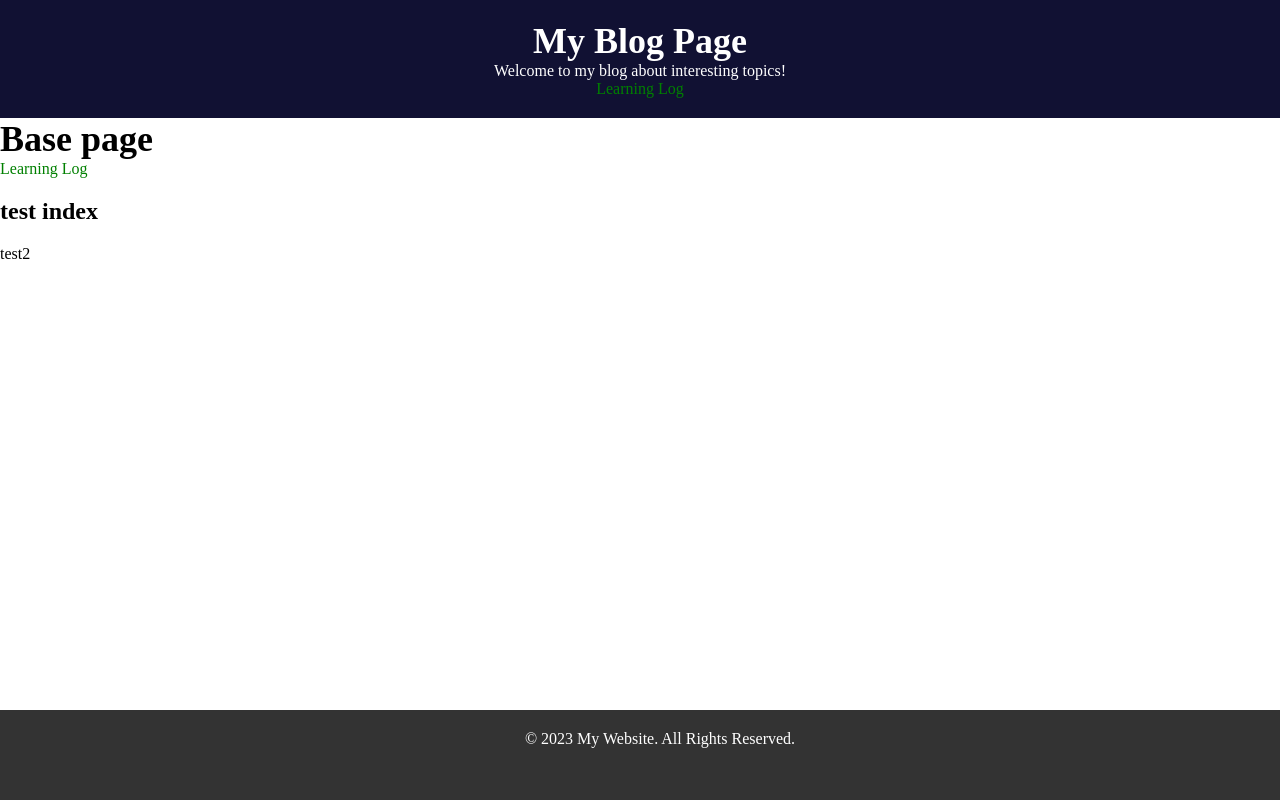
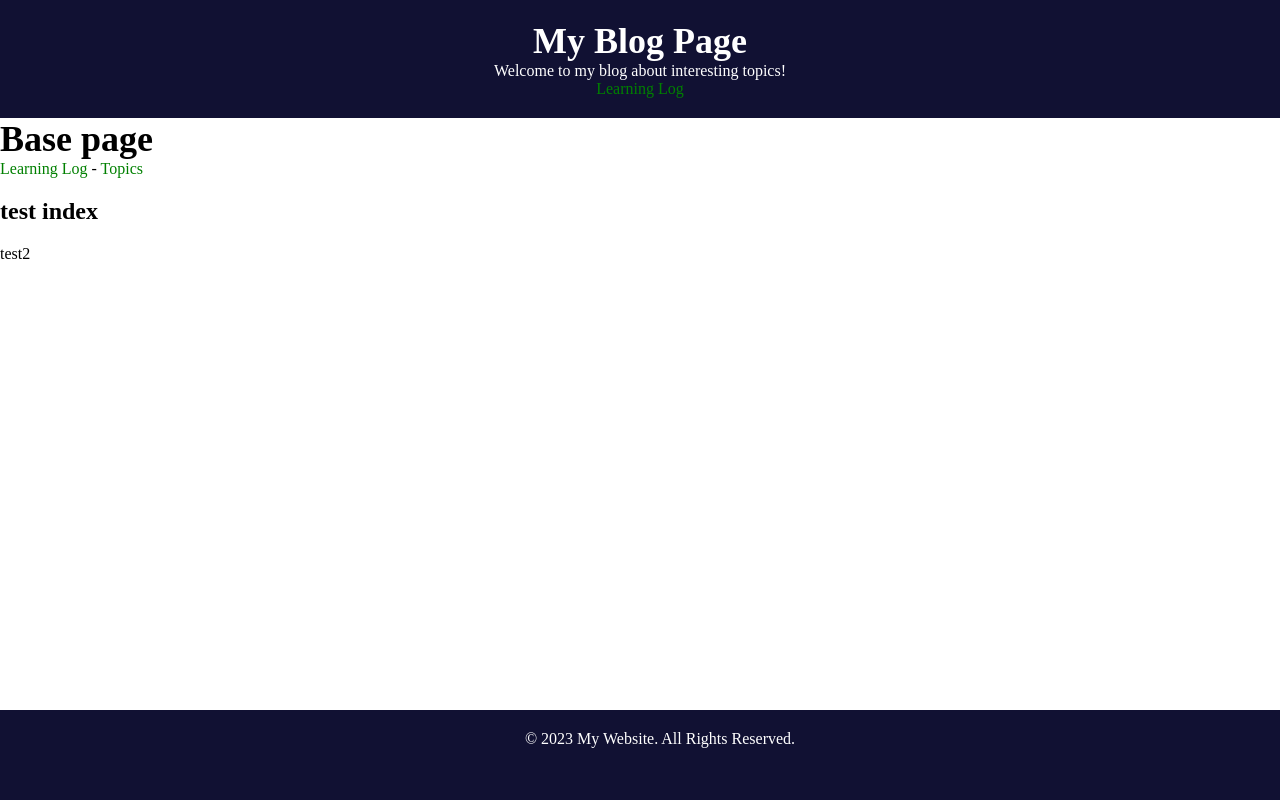
Before and after one commit to Lap-DevOps/django_learning_log, a Django app: page / in a window 1280 px wide. Run offline with Django 4.2, Linux system fonts and the light colour scheme.

Commit message:
adding topics.html page

```diff
--- a/learning_log/learning_logs/templates/learning_logs/base.html
+++ b/learning_log/learning_logs/templates/learning_logs/base.html
@@ -34,7 +34,7 @@
          bottom: 0;
         width: 100%;
         height: 50px; /* Height of the footer */
-        background-color: #333;
+        background-color: #113;
         color: white;
         padding: 20px;
         text-align: center;
@@ -72,9 +72,10 @@ a:active {
 </header>
 <h1>Base page</h1>
 <p>
-    <a href="{% url 'learning_logs:index' %}">Learning Log</a>
+    <a href="{% url 'learning_logs:index' %}">Learning Log</a> -
+    <a href="{% url 'learning_logs:topics' %}">Topics</a>
 </p>
-{%block content%}{% endblock content %}
+{%block content%} {% endblock content %}
 </body>
 <footer>
     <div class="container">
@@ -82,7 +83,7 @@ a:active {
     </div>
     <style>
     footer {
-      background-color: #333;
+      background-color: #113;
       color: white;
       padding: 20px;
       text-align: center;
--- a/learning_log/learning_logs/urls.py
+++ b/learning_log/learning_logs/urls.py
@@ -5,6 +5,8 @@ from . import views
 app_name = "learning_logs"
 
 urlpatterns = [
-    path('', views.index, name='index')
+    path('', views.index, name='index'),
+    path('topics/', views.topics, name='topics')
+
 
 ]
--- a/learning_log/learning_logs/views.py
+++ b/learning_log/learning_logs/views.py
@@ -1,7 +1,15 @@
 from django.shortcuts import render
+
+from .models import Topic
 
 
 # Create your views here.
 
 def index(request):
     return render(request, 'learning_logs/index.html')
+
+
+def topics(request):
+    topics = Topic.objects.order_by('date_added')
+    context = {'topics': topics}
+    return render(request, 'learning_logs/topics.html', context)
```
Also changed, not shown: learning_log/learning_logs/templates/learning_logs/topics.html (added, +17 -0 lines).
